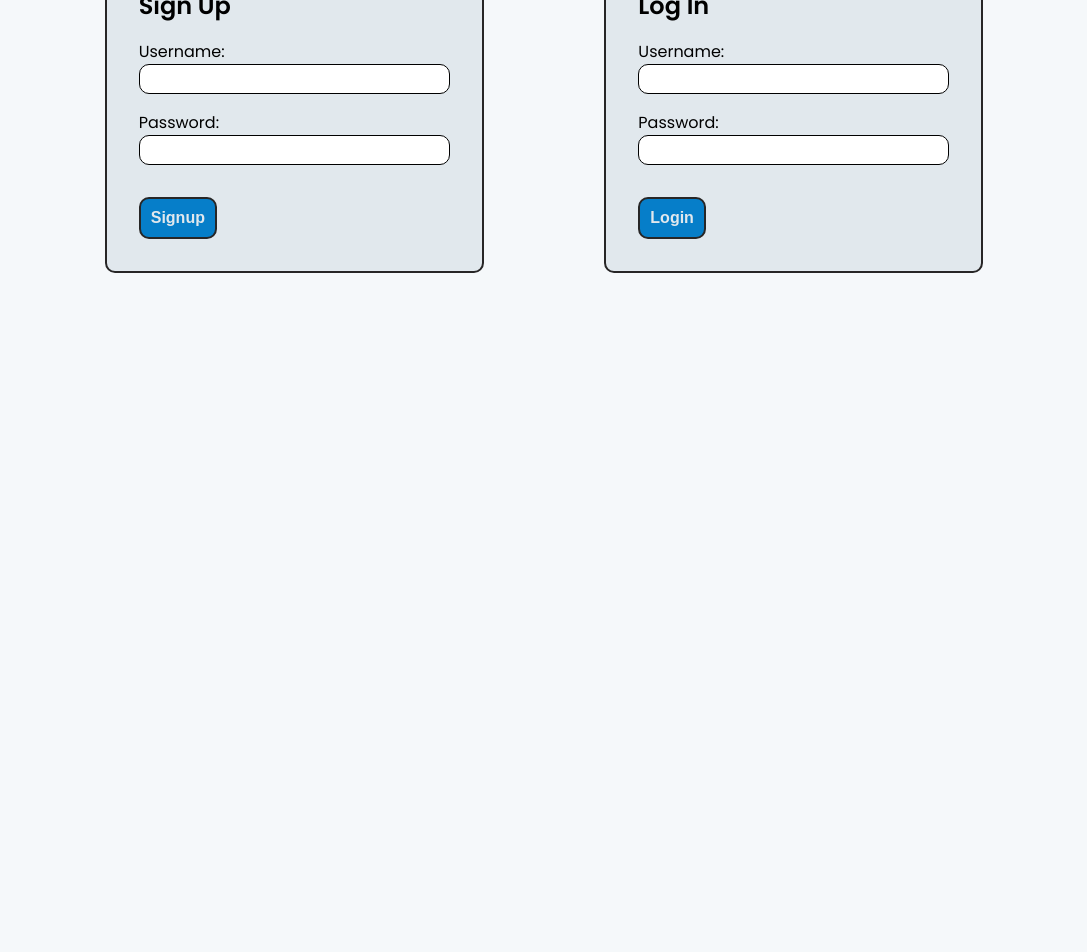
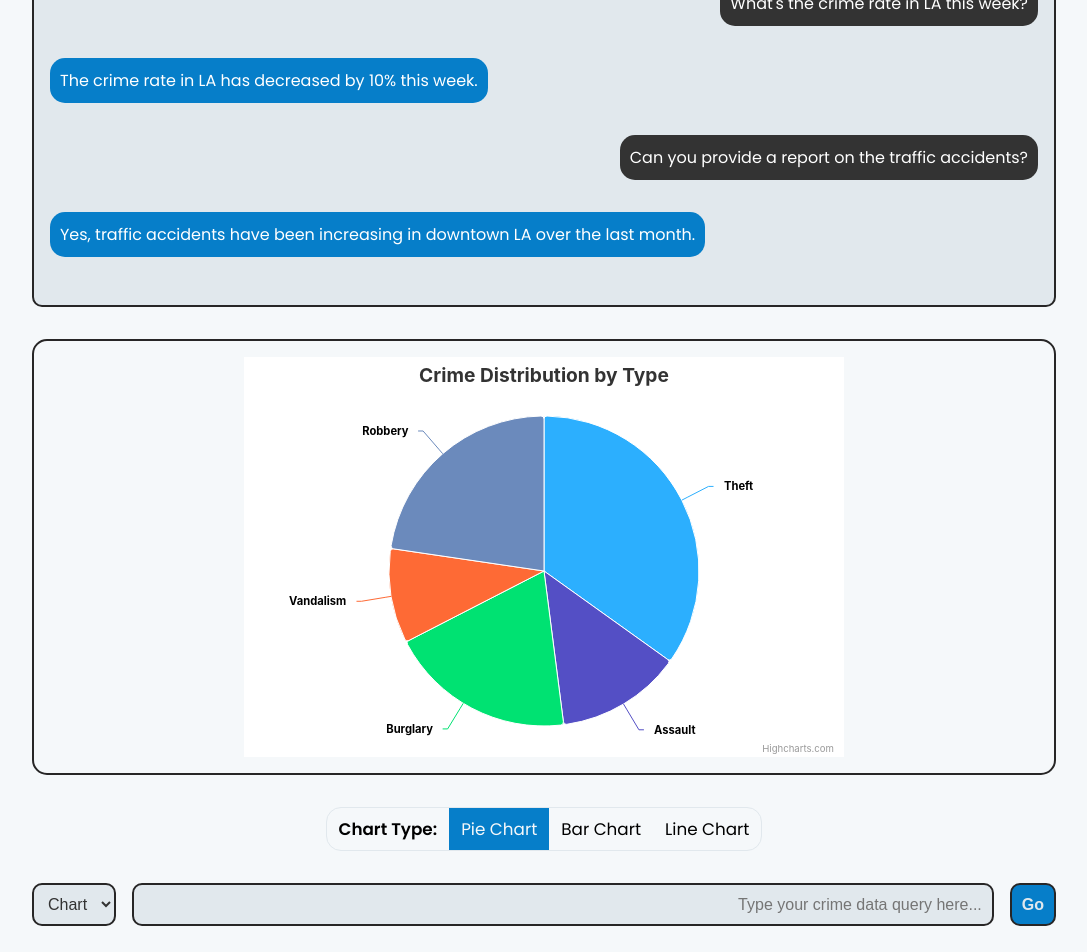
Before and after one commit to prithvipratahkal/Crime-Chronicles-Explore-Query-and-Visualize-LA-s-Crime-Data, a React (Create React App) app in the folder frontend/: page / in a window 1280 px wide. Shown: the part 260-1212 px from the top of the page, without its empty margins (96-1183 px from the left). Before the commit the page ends 800 px from the top, so only its background shows below. Built offline with nearby package versions, Linux system fonts and the light colour scheme; a web font is replaced by a local one.

Commit message:
Added post request for login, signup and querying.

```diff
--- a/frontend/src/App.js
+++ b/frontend/src/App.js
@@ -2,7 +2,6 @@ import React, { useState } from 'react';
 import './style.css';
 import Header from './components/Header';
 import QueryInput from './components/QueryInput';
-import FilterOptions from './components/FilterOptions';
 import Visualization from './components/Visualization';
 import ChartTypeSelector from './components/ChartTypeSelector';
 import ChatHistory from './components/ChatHistory';
@@ -13,17 +12,9 @@ import './styles/App.css';
 function App() {
   const [chartType, setChartType] = useState('pie'); // Default chart type
   const [viewType, setViewType] = useState('chart'); // Default view type
-  const [filter, setFilter] = useState('crimeType'); // Default filter
-  const [isLoggedIn, setIsLoggedIn] = useState(false) // User logged out by default
-  const [username, setUsername] = useState('');
-  const [password, setPassword] = useState('');
+  const [isLoggedIn, setIsLoggedIn] = useState(true) // User logged out by default
 
   // console.log("Chart type changed to : ", chartType);
-
-  // Handle filter changes
-  const handleFilterChange = (e) => {
-    setFilter(e.target.value);
-  };
 
   // Handle view type changes (chart or text)
   const handleViewTypeChange = (viewType) => {
@@ -45,23 +36,22 @@ function App() {
           justifyContent:'space-evenly',
           marginInline:"auto",
           display:'flex',
-          gap:'3rem',
-          marginBlock:'4rem'
+          marginBlock:'2.5rem'
         }}>
-          <Signup setIsLoggedIn={setIsLoggedIn} setUsername={setUsername} setPassword={setPassword} username={username} password={password}/>
-          <Login setIsLoggedIn={setIsLoggedIn} setUsername={setUsername} setPassword={setPassword} username={username} password={password}/>
+          <Signup setIsLoggedIn={setIsLoggedIn}/>
+          <Login setIsLoggedIn={setIsLoggedIn}/>
         </div>
       ) : ( // When user is logged in
         <>
           <div style={{
             textAlign:"right",
-            marginInline:"2rem",
             // border:'solid 1px black',
             display:'flex',
-            justifyContent:'space-between',
+            justifyContent:'end',
             alignItems:'center',
+            marginInline:'2rem'
           }}>
-            <h3>Welcome, {username}!</h3>
+            {/* <h3>Welcome</h3> */}
             <button style={{
               background: "transparent",
               fontWeight: "bold",
@@ -82,9 +72,8 @@ function App() {
             alignItems: "center",
             }}>
             {viewType === 'chart' && <ChartTypeSelector chartType={chartType} setChartType={setChartType} />}
-            {/* <FilterOptions onFilterChange={handleFilterChange} /> */}
           </div>
-          <QueryInput setViewType={handleViewTypeChange} />
+          <QueryInput setViewType={handleViewTypeChange} chartType={chartType} setChartType={setChartType} />
       </>
       )}
     </div>
--- a/frontend/src/components/Login.js
+++ b/frontend/src/components/Login.js
@@ -1,28 +1,60 @@
+
 import React, { useState } from 'react';
 import '../styles/Signup.css';
 
 
-const Login = ({setIsLoggedIn, setUsername, setPassword, username, password}) => {
-  const [loginMessage, setLoginMessage] = useState('');
+const Login = ({setIsLoggedIn}) => {
+  const [email, setEmail] = useState('');
+  const [password, setPassword] = useState('');
+  const [error, setError] = useState('');
+  const [successMessage, setSuccessMessage] = useState('');
 
-  const handleLogin = (e) => {
-    e.preventDefault();
-    // const result = login(username, password);
+  const handleLogin = async (e) => {
+    e.preventDefault(); // Prevent page reload on form submission
 
-    if(localStorage.getItem(`cc_${username}_pw`) === password){
-        setIsLoggedIn(true);
+    try {
+      const response = await fetch('http://localhost:8000/login', {
+        method: 'POST',
+        headers: {
+          'Content-Type': 'application/json',
+        },
+        body: JSON.stringify({ email, password }), // Send data to backend
+      });
+
+      if (!response.ok) {
+        const errorData = await response.json();
+        throw new Error(errorData.detail || 'Login failed');
+      }
+
+      const result = await response.json();
+      setSuccessMessage(result.message || 'Login successful!');
+      setError('');
+      setIsLoggedIn(true); // Update logged-in state in parent component
+      console.log('Response from backend:', result);
+    } catch (err) {
+      setError(err.message);
+      setSuccessMessage('');
+      console.error('Login error:', err);
     }
-    else{
-        setLoginMessage("Username or Password is incorrect!");
-    }
+  };
 
-    // if (result.success) {
-    //   // Store the username in localStorage
-    //   localStorage.setItem('cc_username', username);
-    // }
 
-    // setMessage(result.message);
-  };
+
+
+
+
+  // const [loginMessage, setLoginMessage] = useState('');
+
+  // const handleLogin = (e) => {
+  //   e.preventDefault();
+  //   // const result = login(username, password);
+
+  //   if(localStorage.getItem(`cc_${username}_pw`) === password){
+  //       setIsLoggedIn(true);
+  //   }
+  //   else{
+  //       setLoginMessage("Username or Password is incorrect!");
+  //   }
 
   return (
     <div className='login-div'>
@@ -31,27 +63,30 @@ const Login = ({setIsLoggedIn, setUsername, setPassword, username, password}) =>
         <h2>Log In</h2>
       </div>
       <form onSubmit={handleLogin}>
-        <div>
-          <label>Username:</label>
+      <div>
+          <label htmlFor="email">Email:</label>
           <input
-            type="text"
-            onChange={(e) => setUsername(e.target.value)}
+            type="email"
+            id="email"
+            value={email}
+            onChange={(e) => setEmail(e.target.value)}
             required
-            data-testid="username"
           />
-        </div>
-        <div>
-          <label>Password:</label>
+      </div>
+      <div>
+          <label htmlFor="password">Password:</label>
           <input
             type="password"
+            id="password"
+            value={password}
             onChange={(e) => setPassword(e.target.value)}
             required
-            data-testid="password"
           />
         </div>
         <button type="submit">Login</button>
       </form>
-      {loginMessage && <p>{loginMessage}</p>}
+      {error && <p>{error}</p>}
+      {successMessage && <p>{successMessage}</p>}
     </div>
   );
 };
--- a/frontend/src/components/QueryInput.js
+++ b/frontend/src/components/QueryInput.js
@@ -1,33 +1,87 @@
 import React, { useState } from 'react';
 import '../styles/QueryInput.css';
 
-function QueryInput({ setViewType }) {
+function QueryInput({ setViewType, chartType, setChartType }) {
+
   const [query, setQuery] = useState('');
+  const [isChart, setIsChart] = useState(true); // Default view is chart
+  const [responseMessage, setResponseMessage] = useState('');
+  const [errorMessage, setErrorMessage] = useState('');
+
 
   const handleDropdownChange = (e) => {
-    setViewType(e.target.value); // Pass the selected value (Chart/Text) to the parent
+    const viewType = e.target.value;
+    setViewType(viewType); // Notify parent of the change
+    setIsChart(viewType === 'chart'); // Update local state for chart or text
   };
-
 
   const handleInputKeyDown = (e) => {
     if (e.key === 'Enter') {
-      if (query.trim() !== '') {
-        e.preventDefault(); // Prevent the default form submission
-        console.log("query entered by user: ", {query});
-        // setQuery(''); // Clear the input field
-      }
+      handleSubmit(e);
     }
   };
 
-  const handleSubmit = () => {
-    if (query.trim() !== '') {
-      console.log("query entered by user: ", {query});
-      // setQuery(''); // Clear the input field
+  const handleSubmit = async (e) => {
+    e.preventDefault(); // Prevent default form submission
+    if (query.trim() === '') {
+      setErrorMessage('Query cannot be empty.');
+      return;
+    }
+    setErrorMessage('');
+    setResponseMessage('');
+
+    try {
+      const response = await fetch('http://localhost:8000/query', {
+        method: 'POST',
+        headers: {
+          'Content-Type': 'application/json',
+        },
+        body: JSON.stringify({
+          user_query: query,
+          is_chart: isChart,
+          chart_type: isChart ? chartType : undefined, // Include chart type if chart is selected
+        }),
+      });
+
+      if (!response.ok) {
+        const errorData = await response.json();
+        throw new Error(errorData.detail || 'Failed to process query');
+      }
+
+      const result = await response.json();
+      console.log('Response from backend:', result);
+      setResponseMessage(result.message || 'Query processed successfully.');
+    } catch (error) {
+      console.error('Error processing query:', error);
+      setErrorMessage(error.message || 'An error occurred while processing your query.');
     }
   };
 
+  // const [query, setQuery] = useState('');
+  // const handleDropdownChange = (e) => {
+  //   setViewType(e.target.value); // Pass the selected value (Chart/Text) to the parent
+  // };
+
+  // const handleInputKeyDown = (e) => {
+  //   if (e.key === 'Enter') {
+  //     if (query.trim() !== '') {
+  //       e.preventDefault(); // Prevent the default form submission
+  //       console.log("query entered by user: ", {query});
+  //       // setQuery(''); // Clear the input field
+  //     }
+  //   }
+  // };
+
+  // const handleSubmit = () => {
+  //   if (query.trim() !== '') {
+  //     console.log("query entered by user: ", {query});
+  //     // setQuery(''); // Clear the input field
+  //   }
+  // };
+
   return (
     <div className="query-input">
+      <div>
         <select onChange={handleDropdownChange}>
           <option value="chart">Chart</option>
           <option value="text">Text</option>
@@ -38,11 +92,17 @@ function QueryInput({ setViewType }) {
           placeholder="Type your crime data query here..."
           value={query}
           onChange={(e) => setQuery(e.target.value)}
-        onKeyDown={handleInputKeyDown} // Add this handler
+          onKeyDown={handleInputKeyDown} // Trigger submit on Enter
         />
 
         <button onClick={handleSubmit}>Go</button> {/* Submit button */}
-
+      </div>
+      <div style={{
+        justifyContent:"center"
+      }}>
+        {responseMessage && <p>{responseMessage}</p>}
+        {errorMessage && <p>{errorMessage}</p>}
+      </div>
     </div>
   );
 
--- a/frontend/src/components/Signup.js
+++ b/frontend/src/components/Signup.js
@@ -2,37 +2,65 @@ import React, { useState } from 'react';
 import '../styles/Signup.css';
 
 
-const Signup = ({setIsLoggedIn, setUsername, setPassword, username, password}) => {
-  const [signupMessage, setSignupMessage] = useState('');
+const Signup = () => {
 
-  const handleSignup = (e) => {
-    e.preventDefault();
-    // const result = signup(username, password);
+  const [email, setEmail] = useState('');
+  const [phone, setPhone] = useState('');
+  const [name, setName] = useState('');
+  const [password, setPassword] = useState('');
+  const [error, setError] = useState('');
+  const [successMessage, setSuccessMessage] = useState('');
 
-    if(username.length===0 || password.length===0){
-        setSignupMessage("Missing Username or Password!");
+  const handleSignup = async (e) => {
+    e.preventDefault(); // Prevent page reload on form submission
+
+    try {
+      const response = await fetch('http://localhost:8000/signup', {
+        method: 'POST',
+        headers: {
+          'Content-Type': 'application/json',
+        },
+        body: JSON.stringify({ email, phone, name, password }), // Send data to backend
+      });
+
+      if (!response.ok) {
+        const errorData = await response.json();
+        throw new Error(errorData.detail || 'Signup failed');
+      }
+
+      const result = await response.json();
+      setSuccessMessage(result.message || 'Signup successful!');
+      setError('');
+      console.log('Response from backend:', result);
+    } catch (err) {
+      setError(err.message);
+      setSuccessMessage('');
+      console.error('Signup error:', err);
     }
+  };
 
-    if(localStorage.getItem(`cc_${username}`)){
-        setSignupMessage("Username already exists!");
-    }
-    else{
-        localStorage.setItem(`cc_${username}`, username);
-        localStorage.setItem(`cc_${username}_pw`, password);
-        setSignupMessage("User created successfully.!");
-        setTimeout(() => {
-            setIsLoggedIn(true);
-        }, 1500);
-    }
+  // const [signupMessage, setSignupMessage] = useState('');
 
+  // const handleSignup = (e) => {
+  //   e.preventDefault();
+  //   // const result = signup(username, password);
 
-    // if (result.success) {
-    //   // Store the username in localStorage
-    //   localStorage.setItem('cc_username', username);
-    // }
+  //   if(username.length===0 || password.length===0){
+  //       setSignupMessage("Missing Username or Password!");
+  //   }
 
-    // setMessage(result.message);
-  };
+  //   if(localStorage.getItem(`cc_${username}`)){
+  //       setSignupMessage("Username already exists!");
+  //   }
+  //   else{
+  //       localStorage.setItem(`cc_${username}`, username);
+  //       localStorage.setItem(`cc_${username}_pw`, password);
+  //       setSignupMessage("User created successfully.!");
+  //       setTimeout(() => {
+  //           setIsLoggedIn(true);
+  //       }, 1500);
+  //   }
+  // };
 
   return (
     <div className='signup-div'>
@@ -41,27 +69,51 @@ const Signup = ({setIsLoggedIn, setUsername, setPassword, username, password}) =
         <h2>Sign Up</h2>
       </div>
       <form onSubmit={handleSignup}>
-        <div>
-          <label>Username:</label>
+      <div>
+          <label htmlFor="name">Name:</label>
           <input
             type="text"
-            onChange={(e) => setUsername(e.target.value)}
+            id="name"
+            value={name}
+            onChange={(e) => setName(e.target.value)}
             required
-            data-testid="username"
+          />
+        </div>
+
+        <div>
+          <label htmlFor="phone">Phone:</label>
+          <input
+            type="text"
+            id="phone"
+            value={phone}
+            onChange={(e) => setPhone(e.target.value)}
+            required
           />
         </div>
         <div>
-          <label>Password:</label>
+          <label htmlFor="email">Email:</label>
+          <input
+            type="email"
+            id="email"
+            value={email}
+            onChange={(e) => setEmail(e.target.value)}
+            required
+          />
+        </div>
+        <div>
+          <label htmlFor="password">Password:</label>
           <input
             type="password"
+            id="password"
+            value={password}
             onChange={(e) => setPassword(e.target.value)}
             required
-            data-testid="password"
           />
         </div>
         <button type="submit">Signup</button>
       </form>
-      {signupMessage && <p>{signupMessage}</p>}
+      {error && <p>{error}</p>}
+      {successMessage && <p>{successMessage}</p>}
     </div>
   );
 };
--- a/frontend/src/styles/QueryInput.css
+++ b/frontend/src/styles/QueryInput.css
@@ -4,7 +4,20 @@
   display: flex;
   align-items: center;
   justify-content: center;
+  flex-direction: column;
   gap: 1rem;
+}
+.query-input div{
+  width: 100%;
+  /* border: solid 1px black; */
+  display: flex;
+  gap: 1rem;
+}
+
+.query-input p{
+  font-size: 12px;
+  color: red;
+  font-weight: bold;
 }
 
 .query-input input {
```
Lines whose indentation alone changed are shown as unchanged.
